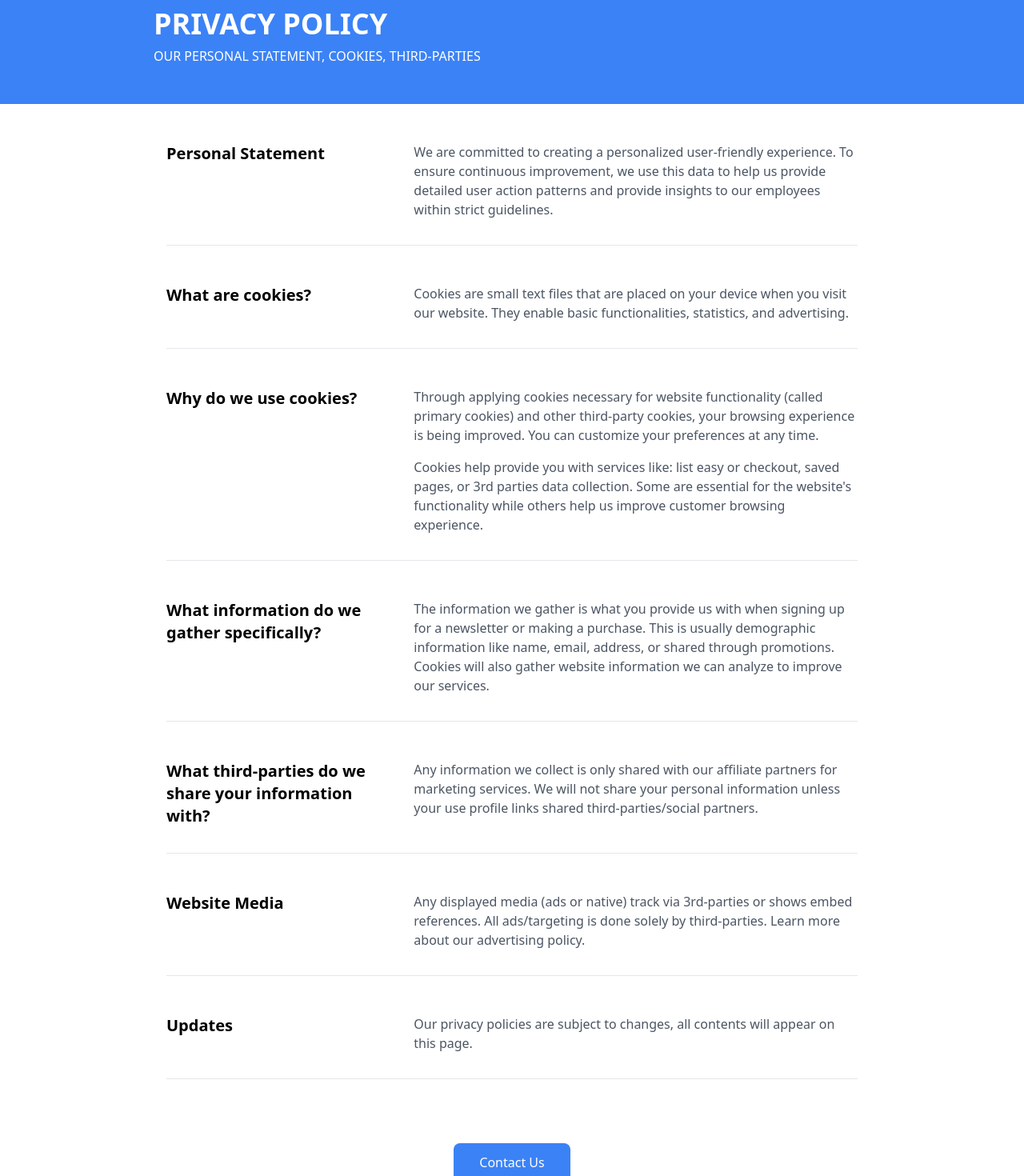
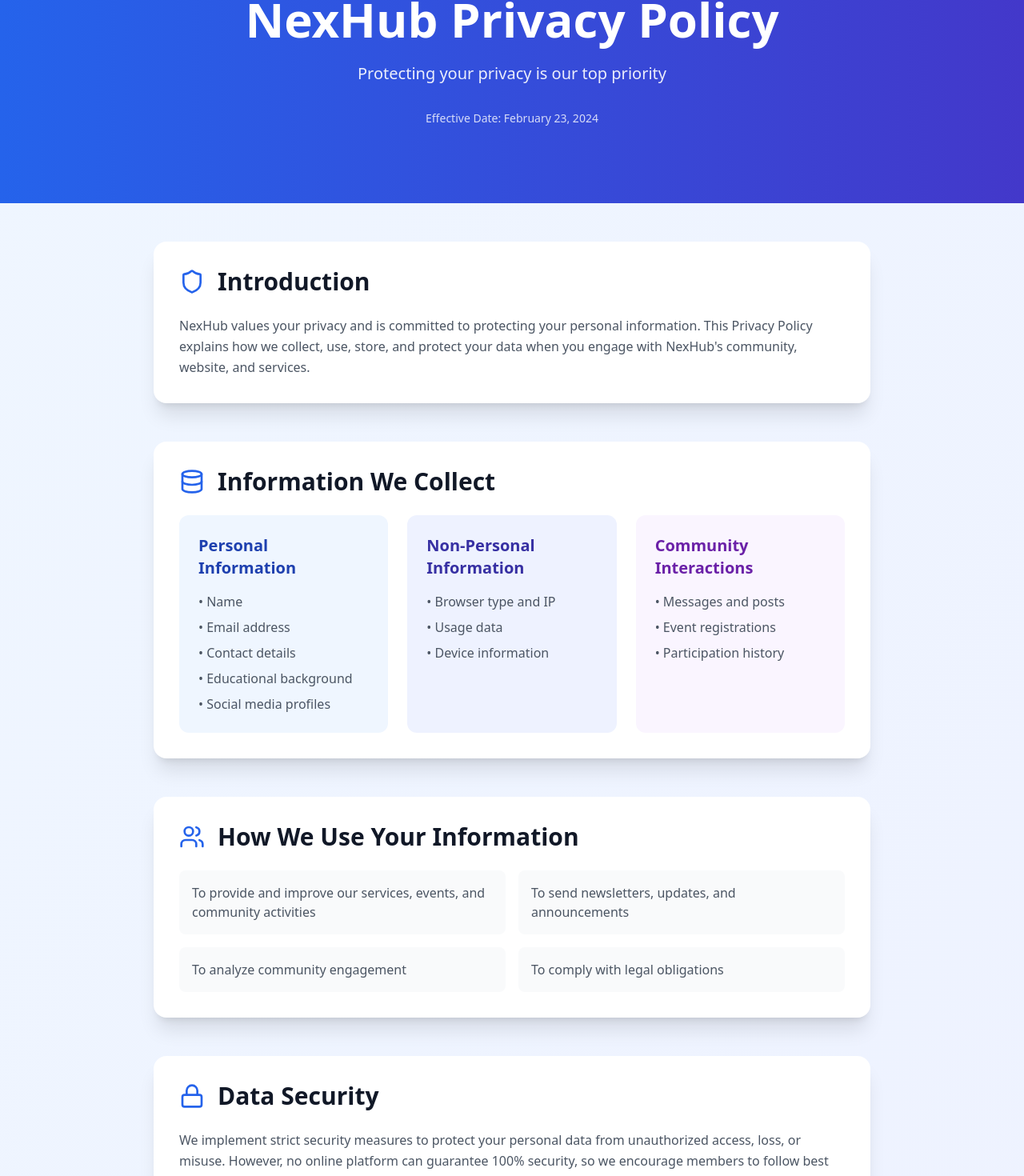
Before and after one commit to aadixcodes/NexHub---Tech-Community-Website, a Next.js app: page /privacy-policy in a window 1280 px wide. Shown: the part 102-1572 px from the top of the page at 80% size. Built offline with nearby package versions, Linux system fonts and the light colour scheme.

Commit message:
privacy policy

```diff
--- a/src/app/privacy-policy/page.jsx
+++ b/src/app/privacy-policy/page.jsx
@@ -1,120 +1,264 @@
-'use client';
-import { useRouter } from 'next/navigation';
+// 'use client';
+// import { useRouter } from 'next/navigation';
+
+// const PrivacyPolicy = () => {
+//   const router = useRouter();
+
+//   return (
+//     <div className="min-h-screen bg-white">
+//       {/* Header */}
+//       <div className="bg-blue-500 text-white py-12 mt-16 px-4">
+//         <div className="container mx-auto max-w-4xl">
+//           <h1 className="text-3xl md:text-4xl font-bold mb-2">PRIVACY POLICY</h1>
+//           <p className="text-md text-white">OUR PERSONAL STATEMENT, COOKIES, THIRD-PARTIES</p>
+//         </div>
+//       </div>
+
+//       {/* Main Content */}
+//       <div className="container mx-auto max-w-4xl px-4 py-12">
+//         <div className="space-y-12">
+//           {/* Personal Statement */}
+//           <section className="border-b border-gray-200 pb-8">
+//             <div className="flex flex-col md:flex-row gap-8">
+//               <h2 className="text-xl font-semibold w-full md:w-1/3">
+//                 Personal Statement
+//               </h2>
+//               <p className="text-gray-600 w-full md:w-2/3">
+//                 We are committed to creating a personalized user-friendly experience. To ensure continuous improvement, we use this data to help us provide detailed user action patterns and provide insights to our employees within strict guidelines.
+//               </p>
+//             </div>
+//           </section>
+
+//           {/* What are cookies? */}
+//           <section className="border-b border-gray-200 pb-8">
+//             <div className="flex flex-col md:flex-row gap-8">
+//               <h2 className="text-xl font-semibold w-full md:w-1/3">
+//                 What are cookies?
+//               </h2>
+//               <p className="text-gray-600 w-full md:w-2/3">
+//                 Cookies are small text files that are placed on your device when you visit our website. They enable basic functionalities, statistics, and advertising.
+//               </p>
+//             </div>
+//           </section>
+
+//           {/* Why do we use cookies? */}
+//           <section className="border-b border-gray-200 pb-8">
+//             <div className="flex flex-col md:flex-row gap-8">
+//               <h2 className="text-xl font-semibold w-full md:w-1/3">
+//                 Why do we use cookies?
+//               </h2>
+//               <div className="text-gray-600 w-full md:w-2/3">
+//                 <p className="mb-4">
+//                   Through applying cookies necessary for website functionality (called primary cookies) and other third-party cookies, your browsing experience is being improved. You can customize your preferences at any time.
+//                 </p>
+//                 <p>
+//                   Cookies help provide you with services like: list easy or checkout, saved pages, or 3rd parties data collection. Some are essential for the website's functionality while others help us improve customer browsing experience.
+//                 </p>
+//               </div>
+//             </div>
+//           </section>
+
+//           {/* What information do we gather specifically? */}
+//           <section className="border-b border-gray-200 pb-8">
+//             <div className="flex flex-col md:flex-row gap-8">
+//               <h2 className="text-xl font-semibold w-full md:w-1/3">
+//                 What information do we gather specifically?
+//               </h2>
+//               <p className="text-gray-600 w-full md:w-2/3">
+//                 The information we gather is what you provide us with when signing up for a newsletter or making a purchase. This is usually demographic information like name, email, address, or shared through promotions. Cookies will also gather website information we can analyze to improve our services.
+//               </p>
+//             </div>
+//           </section>
+
+//           {/* Third-parties */}
+//           <section className="border-b border-gray-200 pb-8">
+//             <div className="flex flex-col md:flex-row gap-8">
+//               <h2 className="text-xl font-semibold w-full md:w-1/3">
+//                 What third-parties do we share your information with?
+//               </h2>
+//               <p className="text-gray-600 w-full md:w-2/3">
+//                 Any information we collect is only shared with our affiliate partners for marketing services. We will not share your personal information unless your use profile links shared third-parties/social partners.
+//               </p>
+//             </div>
+//           </section>
+
+//           {/* Website Media */}
+//           <section className="border-b border-gray-200 pb-8">
+//             <div className="flex flex-col md:flex-row gap-8">
+//               <h2 className="text-xl font-semibold w-full md:w-1/3">
+//                 Website Media
+//               </h2>
+//               <p className="text-gray-600 w-full md:w-2/3">
+//                 Any displayed media (ads or native) track via 3rd-parties or shows embed references. All ads/targeting is done solely by third-parties. Learn more about our advertising policy.
+//               </p>
+//             </div>
+//           </section>
+
+//           {/* Updates */}
+//           <section className="border-b border-gray-200 pb-8">
+//             <div className="flex flex-col md:flex-row gap-8">
+//               <h2 className="text-xl font-semibold w-full md:w-1/3">
+//                 Updates
+//               </h2>
+//               <p className="text-gray-600 w-full md:w-2/3">
+//                 Our privacy policies are subject to changes, all contents will appear on this page.
+//               </p>
+//             </div>
+//           </section>
+
+//           {/* Contact Button */}
+//           <div className="text-center pt-8">
+//             <button
+//               onClick={() => router.push('/contactus')}
+//               className="bg-blue-500 text-white px-8 py-3 rounded-lg hover:bg-blue-600 transition-colors"
+//             >
+//               Contact Us
+//             </button>
+//           </div>
+//         </div>
+//       </div>
+//     </div>
+//   );
+// };
+
+// export default PrivacyPolicy;
+
+
+import React from 'react';
+import { Mail, Shield, Lock, Bell, Users, Database, Cookie, FileText, PhoneCall } from 'lucide-react';
 
 const PrivacyPolicy = () => {
-  const router = useRouter();
-
   return (
-    <div className="min-h-screen bg-white">
-      {/* Header */}
-      <div className="bg-blue-500 text-white py-12 mt-16 px-4">
-        <div className="container mx-auto max-w-4xl">
-          <h1 className="text-3xl md:text-4xl font-bold mb-2">PRIVACY POLICY</h1>
-          <p className="text-md text-white">OUR PERSONAL STATEMENT, COOKIES, THIRD-PARTIES</p>
+    <div className="min-h-screen bg-gradient-to-br from-blue-50 to-indigo-50">
+      {/* Hero Section */}
+      <section className="relative bg-gradient-to-r from-blue-600 to-indigo-700 text-white py-16 md:py-24">
+        <div className="absolute inset-0 bg-grid-white/10" />
+        <div className="container mx-auto px-4 relative">
+          <div className="max-w-4xl mx-auto text-center">
+            <h1 className="text-4xl md:text-6xl font-bold mb-6">
+              NexHub Privacy Policy
+            </h1>
+            <p className="text-xl opacity-90">
+              Protecting your privacy is our top priority
+            </p>
+            <div className="mt-8 text-sm opacity-80">
+              Effective Date: February 23, 2024
+            </div>
+          </div>
         </div>
-      </div>
+      </section>
 
       {/* Main Content */}
-      <div className="container mx-auto max-w-4xl px-4 py-12">
-        <div className="space-y-12">
-          {/* Personal Statement */}
-          <section className="border-b border-gray-200 pb-8">
-            <div className="flex flex-col md:flex-row gap-8">
-              <h2 className="text-xl font-semibold w-full md:w-1/3">
-                Personal Statement
-              </h2>
-              <p className="text-gray-600 w-full md:w-2/3">
-                We are committed to creating a personalized user-friendly experience. To ensure continuous improvement, we use this data to help us provide detailed user action patterns and provide insights to our employees within strict guidelines.
-              </p>
+      <div className="container mx-auto px-4 py-12">
+        <div className="max-w-4xl mx-auto space-y-12">
+          {/* Introduction */}
+          <section className="bg-white rounded-2xl p-6 md:p-8 shadow-xl">
+            <div className="flex items-center gap-4 mb-6">
+              <Shield className="w-8 h-8 text-blue-600" />
+              <h2 className="text-2xl md:text-3xl font-bold text-gray-900">Introduction</h2>
             </div>
+            <p className="text-gray-600 leading-relaxed">
+              NexHub values your privacy and is committed to protecting your personal information. This Privacy Policy explains how we collect, use, store, and protect your data when you engage with NexHub's community, website, and services.
+            </p>
           </section>
 
-          {/* What are cookies? */}
-          <section className="border-b border-gray-200 pb-8">
-            <div className="flex flex-col md:flex-row gap-8">
-              <h2 className="text-xl font-semibold w-full md:w-1/3">
-                What are cookies?
-              </h2>
-              <p className="text-gray-600 w-full md:w-2/3">
-                Cookies are small text files that are placed on your device when you visit our website. They enable basic functionalities, statistics, and advertising.
-              </p>
+          {/* Information We Collect */}
+          <section className="bg-white rounded-2xl p-6 md:p-8 shadow-xl">
+            <div className="flex items-center gap-4 mb-6">
+              <Database className="w-8 h-8 text-blue-600" />
+              <h2 className="text-2xl md:text-3xl font-bold text-gray-900">Information We Collect</h2>
             </div>
-          </section>
-
-          {/* Why do we use cookies? */}
-          <section className="border-b border-gray-200 pb-8">
-            <div className="flex flex-col md:flex-row gap-8">
-              <h2 className="text-xl font-semibold w-full md:w-1/3">
-                Why do we use cookies?
-              </h2>
-              <div className="text-gray-600 w-full md:w-2/3">
-                <p className="mb-4">
-                  Through applying cookies necessary for website functionality (called primary cookies) and other third-party cookies, your browsing experience is being improved. You can customize your preferences at any time.
-                </p>
-                <p>
-                  Cookies help provide you with services like: list easy or checkout, saved pages, or 3rd parties data collection. Some are essential for the website's functionality while others help us improve customer browsing experience.
-                </p>
+            <div className="grid md:grid-cols-3 gap-6">
+              <div className="bg-blue-50 rounded-xl p-6">
+                <h3 className="text-xl font-semibold text-blue-800 mb-4">Personal Information</h3>
+                <ul className="space-y-2 text-gray-600">
+                  <li>• Name</li>
+                  <li>• Email address</li>
+                  <li>• Contact details</li>
+                  <li>• Educational background</li>
+                  <li>• Social media profiles</li>
+                </ul>
+              </div>
+              <div className="bg-indigo-50 rounded-xl p-6">
+                <h3 className="text-xl font-semibold text-indigo-800 mb-4">Non-Personal Information</h3>
+                <ul className="space-y-2 text-gray-600">
+                  <li>• Browser type and IP</li>
+                  <li>• Usage data</li>
+                  <li>• Device information</li>
+                </ul>
+              </div>
+              <div className="bg-purple-50 rounded-xl p-6">
+                <h3 className="text-xl font-semibold text-purple-800 mb-4">Community Interactions</h3>
+                <ul className="space-y-2 text-gray-600">
+                  <li>• Messages and posts</li>
+                  <li>• Event registrations</li>
+                  <li>• Participation history</li>
+                </ul>
               </div>
             </div>
           </section>
 
-          {/* What information do we gather specifically? */}
-          <section className="border-b border-gray-200 pb-8">
-            <div className="flex flex-col md:flex-row gap-8">
-              <h2 className="text-xl font-semibold w-full md:w-1/3">
-                What information do we gather specifically?
-              </h2>
-              <p className="text-gray-600 w-full md:w-2/3">
-                The information we gather is what you provide us with when signing up for a newsletter or making a purchase. This is usually demographic information like name, email, address, or shared through promotions. Cookies will also gather website information we can analyze to improve our services.
-              </p>
+          {/* How We Use Your Information */}
+          <section className="bg-white rounded-2xl p-6 md:p-8 shadow-xl">
+            <div className="flex items-center gap-4 mb-6">
+              <Users className="w-8 h-8 text-blue-600" />
+              <h2 className="text-2xl md:text-3xl font-bold text-gray-900">How We Use Your Information</h2>
+            </div>
+            <ul className="grid md:grid-cols-2 gap-4">
+              {[
+                "To provide and improve our services, events, and community activities",
+                "To send newsletters, updates, and announcements",
+                "To analyze community engagement",
+                "To comply with legal obligations"
+              ].map((item, index) => (
+                <li key={index} className="bg-gray-50 rounded-lg p-4 text-gray-600">
+                  {item}
+                </li>
+              ))}
+            </ul>
+          </section>
+
+          {/* Data Security */}
+          <section className="bg-white rounded-2xl p-6 md:p-8 shadow-xl">
+            <div className="flex items-center gap-4 mb-6">
+              <Lock className="w-8 h-8 text-blue-600" />
+              <h2 className="text-2xl md:text-3xl font-bold text-gray-900">Data Security</h2>
+            </div>
+            <p className="text-gray-600 leading-relaxed">
+              We implement strict security measures to protect your personal data from unauthorized access, loss, or misuse. However, no online platform can guarantee 100% security, so we encourage members to follow best security practices.
+            </p>
+          </section>
+
+          {/* Your Rights */}
+          <section className="bg-white rounded-2xl p-6 md:p-8 shadow-xl">
+            <div className="flex items-center gap-4 mb-6">
+              <FileText className="w-8 h-8 text-blue-600" />
+              <h2 className="text-2xl md:text-3xl font-bold text-gray-900">Your Rights and Choices</h2>
+            </div>
+            <div className="grid md:grid-cols-3 gap-6">
+              {[
+                "Access and update your personal information",
+                "Opt out of emails and newsletters",
+                "Request a copy of your stored data"
+              ].map((right, index) => (
+                <div key={index} className="bg-gradient-to-br from-blue-500 to-indigo-600 p-6 rounded-xl text-white">
+                  <p className="text-lg">{right}</p>
+                </div>
+              ))}
             </div>
           </section>
 
-          {/* Third-parties */}
-          <section className="border-b border-gray-200 pb-8">
-            <div className="flex flex-col md:flex-row gap-8">
-              <h2 className="text-xl font-semibold w-full md:w-1/3">
-                What third-parties do we share your information with?
-              </h2>
-              <p className="text-gray-600 w-full md:w-2/3">
-                Any information we collect is only shared with our affiliate partners for marketing services. We will not share your personal information unless your use profile links shared third-parties/social partners.
-              </p>
+          {/* Contact Section */}
+          <section className="bg-gradient-to-r from-blue-600 to-indigo-700 rounded-2xl p-6 md:p-8 shadow-xl text-white">
+            <div className="flex items-center gap-4 mb-6">
+              <Mail className="w-8 h-8" />
+              <h2 className="text-2xl md:text-3xl font-bold">Contact Us</h2>
+            </div>
+            <p className="mb-4">For any privacy-related inquiries, please reach out to:</p>
+            <div className="bg-white/10 rounded-lg p-4 inline-block">
+              <p className="font-medium">Email: contact.nexhub@gmail.com</p>
             </div>
           </section>
-
-          {/* Website Media */}
-          <section className="border-b border-gray-200 pb-8">
-            <div className="flex flex-col md:flex-row gap-8">
-              <h2 className="text-xl font-semibold w-full md:w-1/3">
-                Website Media
-              </h2>
-              <p className="text-gray-600 w-full md:w-2/3">
-                Any displayed media (ads or native) track via 3rd-parties or shows embed references. All ads/targeting is done solely by third-parties. Learn more about our advertising policy.
-              </p>
-            </div>
-          </section>
-
-          {/* Updates */}
-          <section className="border-b border-gray-200 pb-8">
-            <div className="flex flex-col md:flex-row gap-8">
-              <h2 className="text-xl font-semibold w-full md:w-1/3">
-                Updates
-              </h2>
-              <p className="text-gray-600 w-full md:w-2/3">
-                Our privacy policies are subject to changes, all contents will appear on this page.
-              </p>
-            </div>
-          </section>
-
-          {/* Contact Button */}
-          <div className="text-center pt-8">
-            <button
-              onClick={() => router.push('/contactus')}
-              className="bg-blue-500 text-white px-8 py-3 rounded-lg hover:bg-blue-600 transition-colors"
-            >
-              Contact Us
-            </button>
-          </div>
         </div>
       </div>
     </div>
```
